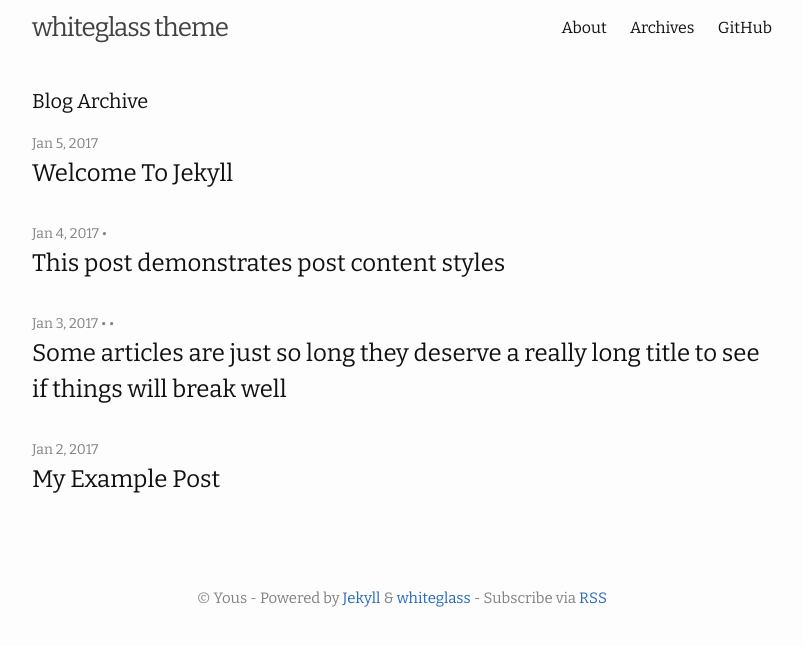
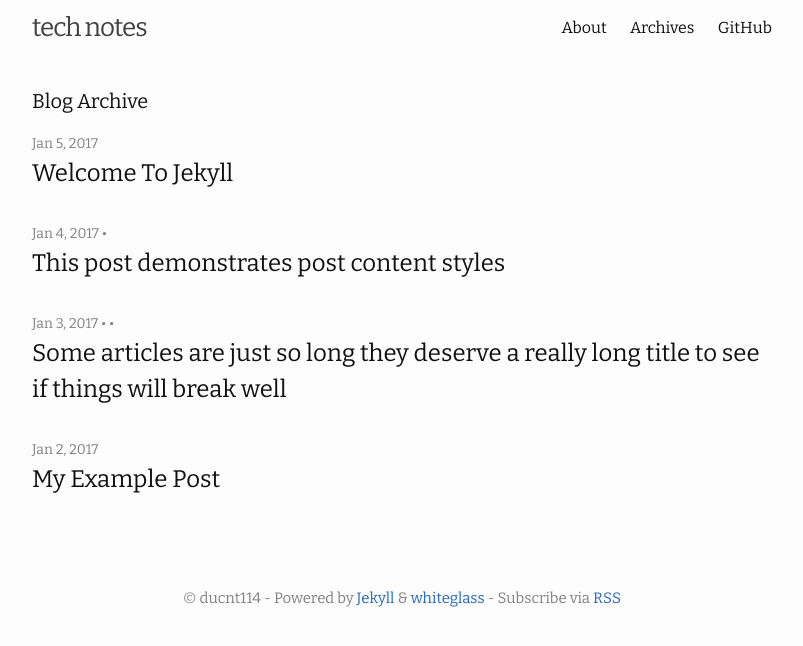
Before and after one commit to ducnt114/ducnt114.github.io, a Jekyll site: the page built from archives.md, in a window 1280 px wide. Shown: the top 646 px of the page, without its empty margins (238-1041 px from the left). Built offline with Jekyll 4.4.1, drawn with Linux system fonts in a browser that asks for light colours.

Commit message:
Update config file

```diff
--- a/_config.yml
+++ b/_config.yml
@@ -13,10 +13,10 @@
 # you will see them accessed via {{ site.title }}, {{ site.author }}, and so on.
 # You can create any custom variable you would like, and they will be accessible
 # in the templates via {{ site.myvariable }}.
-title: whiteglass theme
-author: Yous
-description: Minimal, responsive Jekyll theme for hackers.
-baseurl: "/whiteglass" # the subpath of your site, e.g. /blog
+title: tech notes
+author: ducnt114
+description: English blog for technical
+baseurl: #"/whiteglass" # the subpath of your site, e.g. /blog
 url: "https://ducnt114.github.io" # the base hostname & protocol for your site, e.g. http://example.com
 lang: en
 timezone: UTC
```
